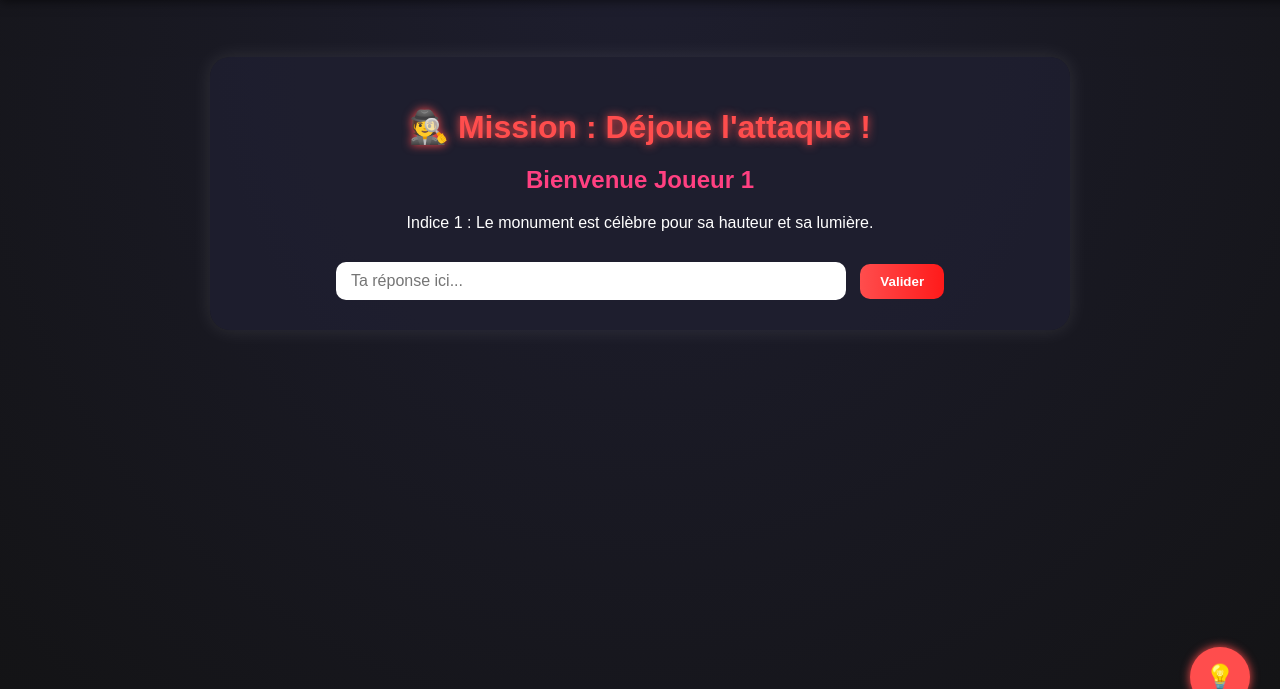
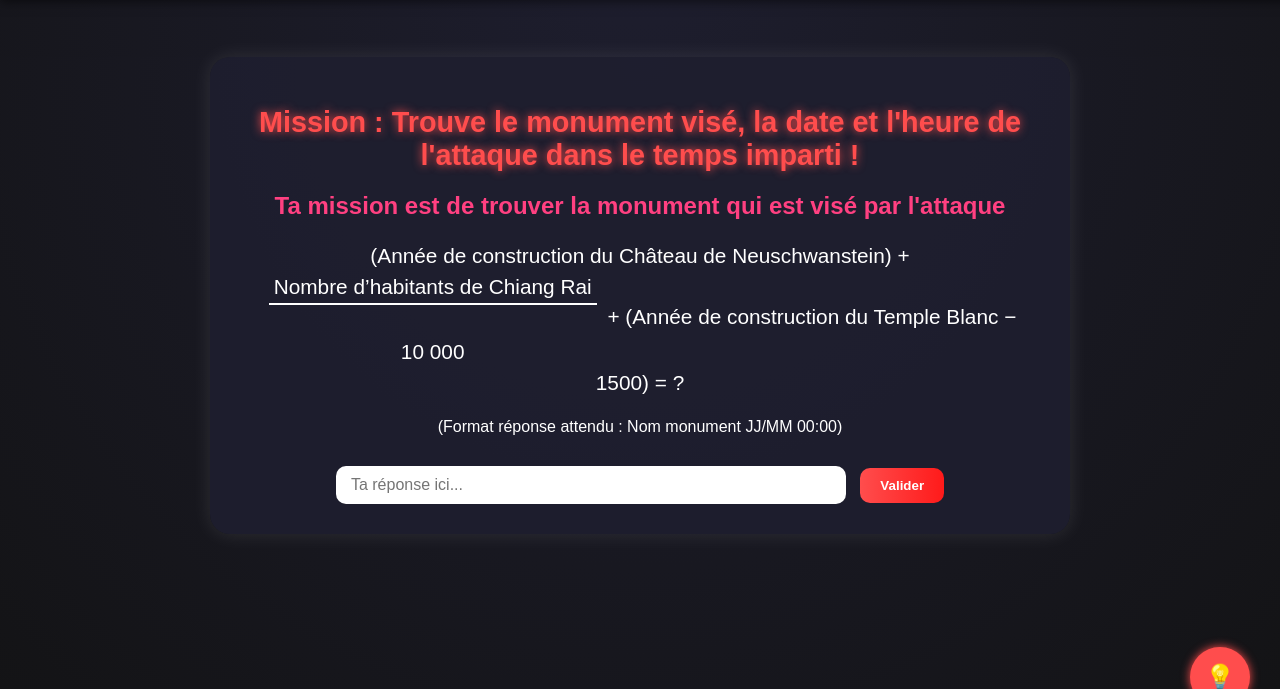
Before and after one commit to NoPYXN/Workshop2025_grp12, a Django app: page /question1/1/ in a window 1280 px wide. Shown: the part 63-752 px from the top of the page. Run offline with Django 4.2, Linux system fonts and the light colour scheme.

Commit message:
modification de la page 1

```diff
--- a/pages/templates/pages/question1.html
+++ b/pages/templates/pages/question1.html
@@ -11,28 +11,37 @@
     {% include 'partials/navbar.html' %}
     <div class="container">
       <div class="context-box">
-        <h1 class="titre-principal">🕵️ Mission : Déjoue l'attaque !</h1>
-
+        <h1 class="titre-principal">Mission : Trouve le monument visé, la date et l'heure de l'attaque dans le temps imparti !</h1>
         {% if joueur_id == 1 %}
-          <h2>Bienvenue Joueur 1</h2>
-          <p>Indice 1 : Le monument est célèbre pour sa hauteur et sa lumière.</p>
+            <h2>Ta mission est de trouver la monument qui est visé par l'attaque</h2>
+            <div class="calcul">
+                (Année de construction du Château de Neuschwanstein) +
+                <span class="fraction">
+                    <span class="num">Nombre d’habitants de Chiang Rai</span><br>
+                    <span class="den">10 000</span>
+                </span> +
+                (Année de construction du Temple Blanc − 1500) = ?
+            </div>
 
         {% elif joueur_id == 2 %}
-          <h2>Bienvenue Joueur 2</h2>
-          <p>Indice 2 : La date est liée à un grand événement mondial.</p>
+            <h2>Ta mission : Ta mission est de trouver la date de l'attaque</h2>
+            <div class="calcul">
+            <p>Jour = Nombre de pays différent - Nombre d'habitant à Athènes = 11-3 = 8</p>
+            <p>Mois = (Année de construction du Temple Blanc ÷ 285) − 1</p>
+            </div>
 
         {% elif joueur_id == 3 %}
-          <h2>Bienvenue Joueur 3</h2>
-          <p>Ta mission : trouve l’heure exacte de l’attaque.</p>
-          <div class="calcul">
+            <h2>Ta mission : trouve l’heure exacte de l’attaque</h2>
+            <div class="calcul">
             ( Poids de la Tour Eiffel − Altitude du pont Cau Vang ) +
-            <div class="fraction">
-              <span class="num">Habitants de Chiang Rai</span>
-              <span class="den">10</span>
+                <div class="fraction">
+                    <span class="num">Habitants de Chiang Rai</span>
+                    <span class="den">10</span>
+                </div>
             </div>
-          </div>
         {% endif %}
 
+        <p>(Format réponse attendu : Nom monument JJ/MM 00:00)</p>
         <div class="reponse-box">
           <input type="text" id="reponse" name="reponse" placeholder="Ta réponse ici...">
           <button id="submit-reponse" class="btn-valider">Valider</button>
@@ -112,6 +121,7 @@ confirmBtn.addEventListener('click', () => {
 submitBtn.addEventListener('click', () => {
     const valeur = reponse.value.trim().toLowerCase();
 
+    // réponse = 08/07 16h00
     if (valeur === 'a') {
         reponseBox.style.display = 'none';
         erreur.style.display = 'none';
--- a/static/question.css
+++ b/static/question.css
@@ -18,9 +18,9 @@ html, body {
 }
 
 .titre-principal {
-  font-size: 2em;
+  font-size: 1.8em;
   margin-bottom: 20px;
-  color: #ff4d4d; /* rouge pour alerte */
+  color: #ff4d4d;
   text-shadow: 0 0 10px #ff4d4d;
 }
 
@@ -210,3 +210,27 @@ input {
   border-style: solid;
   border-color: #ff4d4d transparent transparent transparent;
 }
+
+.calcul {
+  font-size: 1.3em;
+  margin: 20px 0;
+  line-height: 1.5em;
+}
+
+.fraction {
+  display: inline-block;
+  text-align: center;
+  vertical-align: middle;
+  margin: 0 5px;
+}
+
+.fraction .num {
+  display: block;
+  border-bottom: 2px solid #fff;
+  padding: 0 5px;
+}
+
+.fraction .den {
+  display: block;
+  padding: 0 5px;
+}
```
